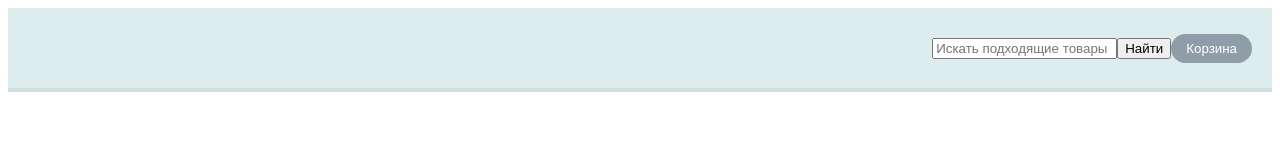
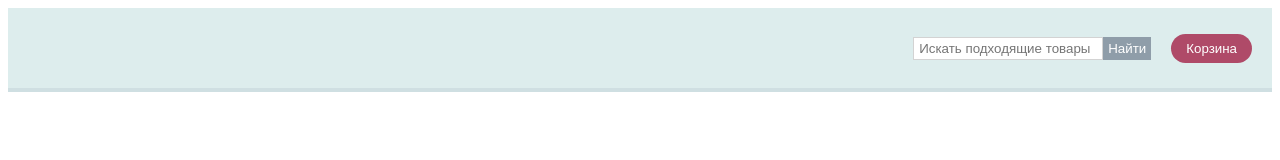
Before and after one commit to SashAwl/projectOnlineStore, a plain HTML site: page index.html in a window 1280 px wide. Drawn offline with Linux system fonts and the light colour scheme; no server answers.

Commit message:
hw_4: changed style.css: added styles for search tool

```diff
--- a/style.css
+++ b/style.css
@@ -12,7 +12,7 @@ header {
 .cart-button {
     margin-right: 20px;
     border: none;
-    background-color: #8f9da9;
+    background-color: #af4a68;
     color: white;
     padding: 7px 15px;
     border-radius: 19px;
@@ -31,3 +31,19 @@ header {
     background-color: #ab7c3b59;
     text-align: center;
 }
+
+.search-value {
+    border: 1px solid lightgrey;
+    padding: 3px 5px;
+    margin-right: 5px;
+    width: 178px;
+}
+
+.search-button {
+    border: none;
+    padding: 4px 5px;
+    color: white;
+    background-color: #8f9da9;
+    margin-left: -5px;
+    margin-right: 20px;
+}
```
